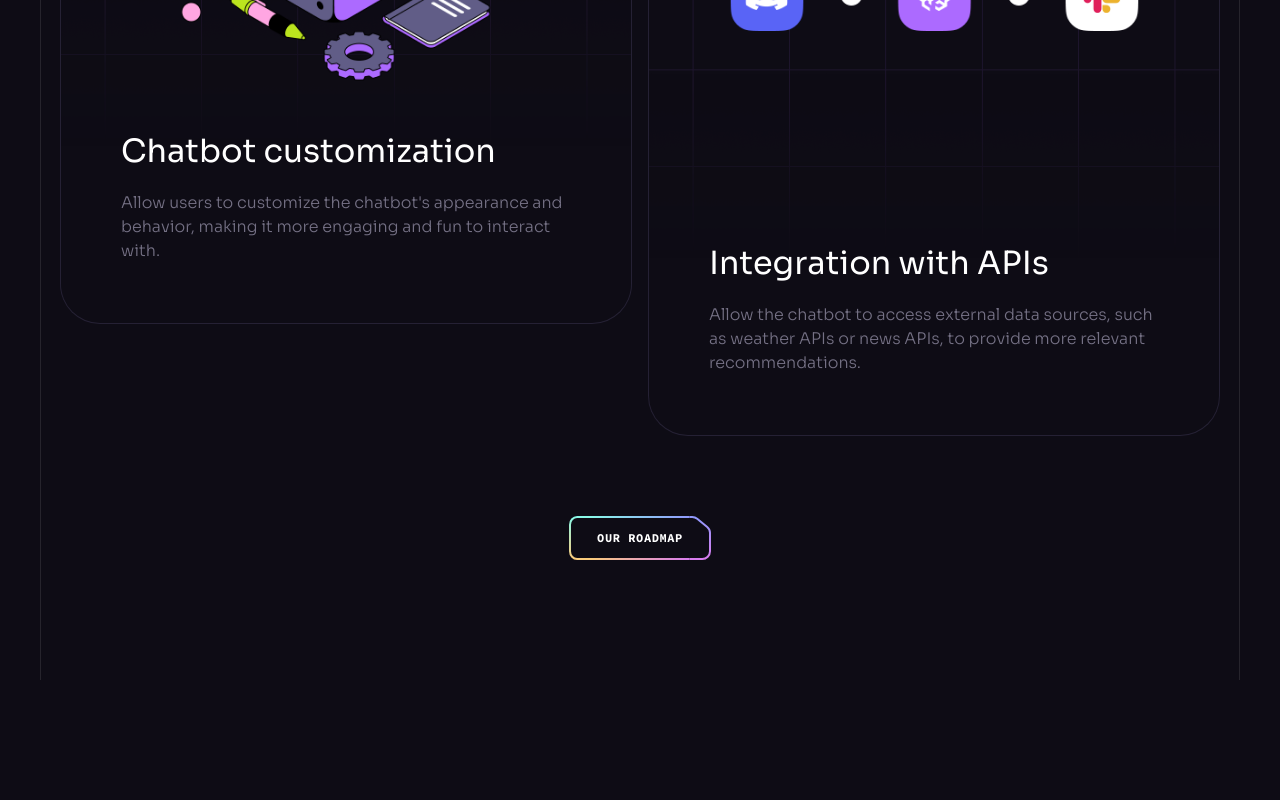
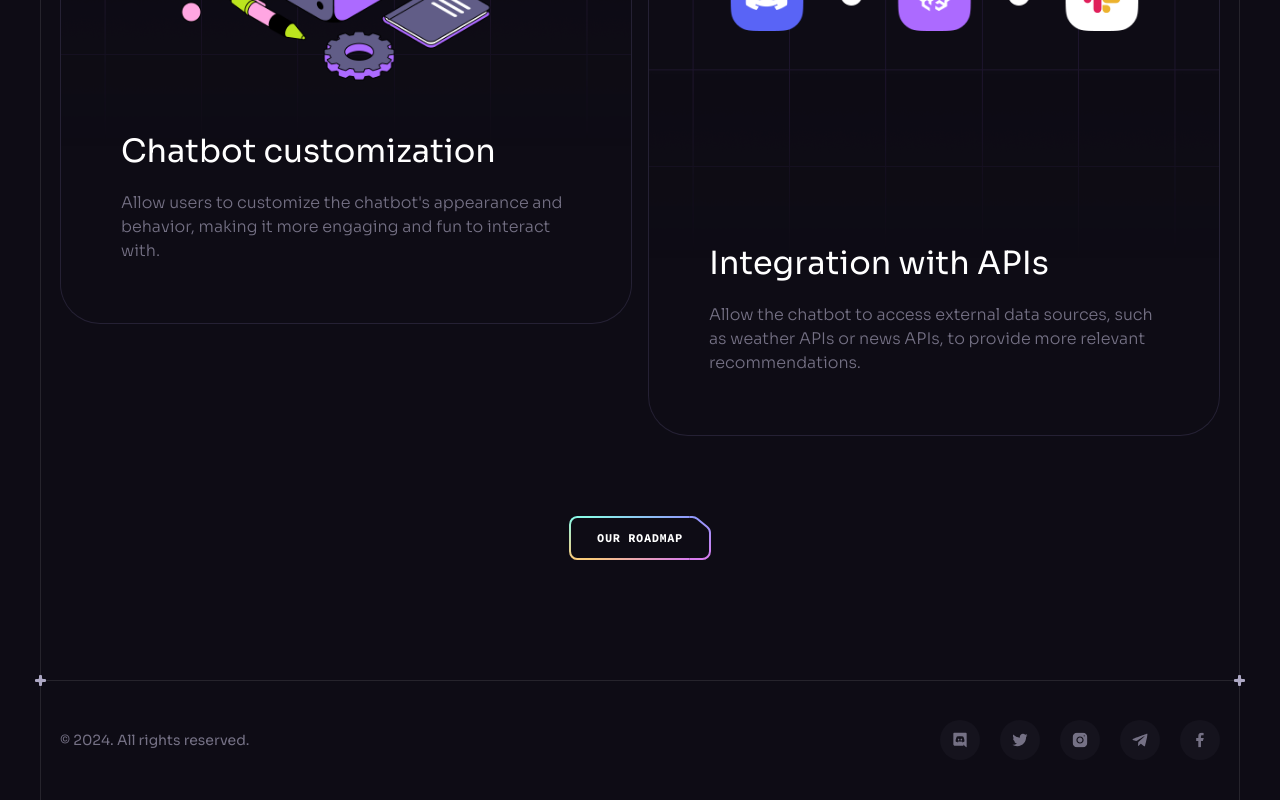
Before and after one commit to kastastin/brainwave, a React (Vite) app: page / in a window 1280 px wide. Shown: the part 8601-9401 px from the top of the page. Before the commit the page ends 9281 px from the top, so only its background shows below. Built offline with nearby package versions, Linux system fonts and the light colour scheme.

Commit message:
added Footer

```diff
--- a/src/App.jsx
+++ b/src/App.jsx
@@ -1,4 +1,5 @@
 import Hero from "./components/Hero";
+import Footer from "./components/Footer";
 import Pricing from "./components/Pricing";
 import Header from "./components/Header";
 import Services from "./components/Services";
@@ -18,6 +19,7 @@
         <Services />
         <Pricing />
         <Roadmap />
+        <Footer />
       </div>
 
       <ButtonGradient />
--- /dev/null
+++ b/src/components/Footer.jsx
@@ -0,0 +1,28 @@
+import Section from "./Section";
+import { socials } from "../constants";
+
+const Footer = () => (
+  <Section crosses className="!px-0 !py-10">
+    <div className="container flex items-center justify-center gap-10 max-sm:flex-col sm:justify-between">
+      <p className="caption text-n-4 lg:block">
+        © {new Date().getFullYear()}. All rights reserved.
+      </p>
+
+      <ul className="flex flex-wrap gap-5">
+        {socials.map((item) => (
+          <a
+            key={item.id}
+            href={item.url}
+            target="_blank"
+            rel="noreferrer"
+            className="flex size-10 items-center justify-center rounded-full bg-n-7 transition-colors hover:bg-n-6"
+          >
+            <img src={item.iconUrl} alt={item.title} width={16} height={16} />
+          </a>
+        ))}
+      </ul>
+    </div>
+  </Section>
+);
+
+export default Footer;
```
